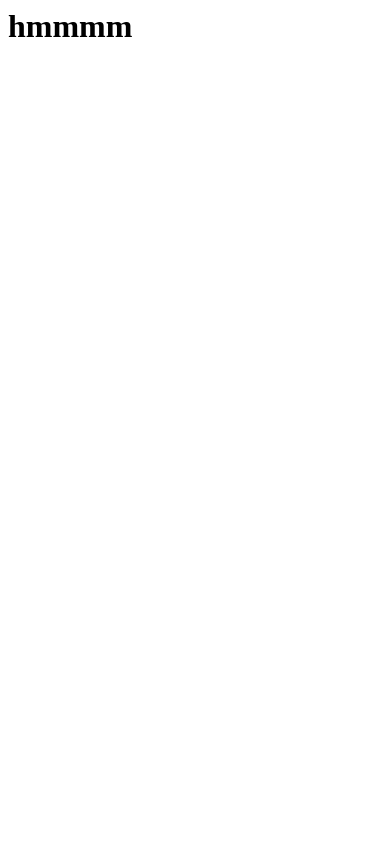
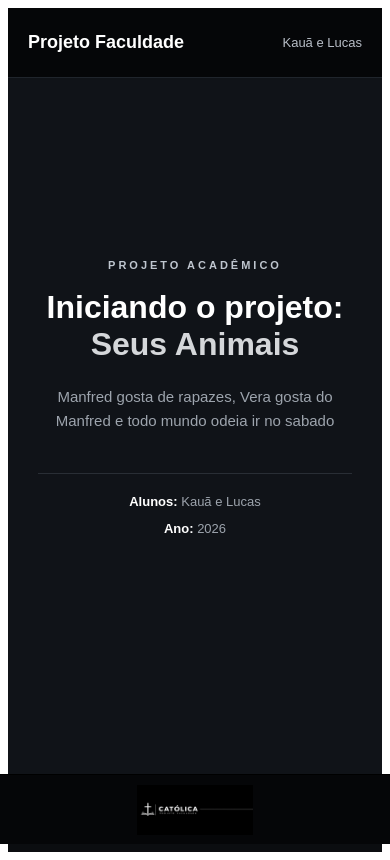
Before and after one commit to kauamdsouza/Project-College, an Angular app in the folder frontend/: page / in a window 390 px wide. Built offline with nearby package versions, Linux system fonts and the light colour scheme.

Commit message:
Capa feita

```diff
--- a/frontend/src/app/pages/home/home.css
+++ b/frontend/src/app/pages/home/home.css
@@ -1,97 +1,292 @@
-
 * {
   margin: 0;
   padding: 0;
   box-sizing: border-box;
 }
 
-:host {
-    display: block;
-    min-height: 100vh;
+html,
+body {
+  width: 100%;
+  min-height: 100%;
 }
 
-.header {
-    height: 70px;
+body {
+  font-family: Arial, Helvetica, sans-serif;
+
+  background: #0b0d10;
+  color: #ffffff;
+
+  min-height: 100vh;
+  overflow-x: hidden;
+}
+
+.cabecalho {
   width: 100%;
+  height: 90px;
 
-    background: #1f2937;
+  padding: 0 clamp(30px, 8vw, 130px);
 
   display: flex;
   align-items: center;
   justify-content: space-between;
 
-    padding: 0 50px;
+  background: #050608;
+
+  border-bottom: 1px solid #20252c;
 }
 
-.logo {
-    color: white;
-    font-size: 24px;
-    font-weight: bold;
+.cabecalho h1 {
+  color: #ffffff;
+
+  font-size: clamp(20px, 1.6vw, 25px);
+  font-weight: 600;
 }
 
-nav {
-    display: flex;
-    gap: 30px;
+.cabecalho p {
+  color: #b8bec7;
+
+  font-size: clamp(14px, 1vw, 16px);
 }
 
-nav a {
-    color: white;
-    text-decoration: none;
-    font-size: 16px;
+.capa {
+  width: 100%;
+  min-height: calc(100vh - 180px);
 
-    transition: 0.3s;
+  display: flex;
+  align-items: center;
+  justify-content: center;
+
+  background: #101318;
+
+  padding: 40px 20px;
+
+  padding-bottom: 120px;
 }
 
-nav a:hover {
-    color: #60a5fa;
+.conteudo {
+  width: min(900px, 85%);
+
+  text-align: center;
 }
 
-.home {
-    min-height: calc(100vh - 70px);
+.disciplina {
+  margin-bottom: 18px;
+
+  color: #bfc6cf;
+
+  font-size: clamp(11px, 0.9vw, 14px);
+  font-weight: bold;
+
+  letter-spacing: 3px;
+}
+
+.conteudo h2 {
+  margin-bottom: 22px;
+
+  color: #ffffff;
+
+  font-size: clamp(32px, 4vw, 50px);
+
+  font-weight: 600;
+
+  line-height: 1.15;
+}
+
+.conteudo h2 span {
+  color: #d5d7da;
+}
+
+.descricao {
+  width: min(650px, 100%);
+
+  margin: 0 auto 40px;
+
+  color: #9da4ad;
+
+  font-size: clamp(14px, 1.2vw, 18px);
+
+  line-height: 1.6;
+}
+
+.informacoes {
+  width: 100%;
 
   display: flex;
   justify-content: center;
   align-items: center;
 
-    background: #f4f6f8;
+  gap: clamp(25px, 5vw, 65px);
 
-    text-align: center;
+  padding-top: 25px;
+
+  border-top: 1px solid #292e35;
+}
+
+.informacoes p {
+  color: #9da4ad;
+
+  font-size: clamp(13px, 1vw, 15px);
+
+  white-space: nowrap;
+}
+
+.informacoes strong {
+  color: #ffffff;
+}
+
+.banner {
+  position: fixed;
+
+  left: 0;
+  bottom: 0;
+
+  width: 100%;
+  height: 90px;
+
+  display: flex;
+  align-items: center;
+  justify-content: center;
+
+  background: lab(1.63% 0.02 -0.85);
+
+  border-top: 1px solid #000000;
+
+  z-index: 1000;
+}
+
+.banner img {
+  width: 210px;
+  height: 65px;
+
+  display: block;
+
+  object-fit: contain;
+}
+
+@media (max-width: 800px) {
+
+  .cabecalho {
+    height: 75px;
+
+    padding: 0 25px;
+  }
+
+  .capa {
+    min-height: calc(100vh - 150px);
+
+    padding: 35px 20px;
+    padding-bottom: 110px;
   }
 
   .conteudo {
-    max-width: 700px;
+    width: 90%;
   }
 
-.conteudo h1 {
-    font-size: 48px;
-    color: #1f2937;
+  .informacoes {
+    gap: 25px;
+  }
+
+  .banner {
+    height: 75px;
+  }
+
+  .banner img {
+    width: 190px;
+    height: 55px;
+  }
+}
+
+@media (max-width: 600px) {
+
+  .cabecalho {
+    height: 70px;
+
+    padding: 0 20px;
+  }
+
+  .cabecalho h1 {
+    font-size: 18px;
+  }
+
+  .cabecalho p {
+    font-size: 13px;
+  }
+
+  .capa {
+    min-height: calc(100vh - 140px);
+
+    padding: 35px 20px;
+    padding-bottom: 100px;
+  }
+
+  .conteudo {
+    width: 94%;
+  }
+
+  .conteudo h2 {
+    font-size: 32px;
+  }
+
+  .descricao {
+    font-size: 15px;
+  }
+
+  .informacoes {
+    flex-direction: column;
+
+    gap: 12px;
+
+    padding-top: 20px;
+  }
+
+  .informacoes p {
+    white-space: normal;
+  }
+
+  .banner {
+    height: 70px;
+  }
+
+  .banner img {
+    width: 175px;
+    height: 50px;
+  }
+}
+
+@media (max-height: 700px) and (min-width: 601px) {
+
+  .cabecalho {
+    height: 70px;
+  }
+
+  .capa {
+    min-height: calc(100vh - 160px);
+
+    padding-top: 20px;
+    padding-bottom: 100px;
+  }
+
+  .disciplina {
+    margin-bottom: 10px;
+  }
+
+  .conteudo h2 {
+    margin-bottom: 12px;
+  }
+
+  .descricao {
     margin-bottom: 20px;
   }
 
-.conteudo p {
-    font-size: 20px;
-    color: #6b7280;
-    margin-bottom: 30px;
+  .informacoes {
+    padding-top: 15px;
   }
 
-button {
-    border: none;
-    background: #2563eb;
-    color: white;
-
-    padding: 14px 35px;
-
-    border-radius: 8px;
-
-    font-size: 16px;
-    font-weight: bold;
-
-    cursor: pointer;
-
-    transition: 0.3s;
+  .banner {
+    height: 80px;
   }
 
-button:hover {
-    background: #1d4ed8;
-    transform: translateY(-2px);
+  .banner img {
+    height: 55px;
   }
+}
--- a/frontend/src/app/pages/home/home.html
+++ b/frontend/src/app/pages/home/home.html
@@ -1,14 +1,68 @@
 <!DOCTYPE html>
-<html lang="en">
+<html lang="pt-BR">
 
 <head>
   <meta charset="UTF-8">
   <meta name="viewport" content="width=device-width, initial-scale=1.0">
-  <title>Document</title>
+
+  <title>Projeto Faculdade</title>
+
+  <link rel="stylesheet" href="home.css">
 </head>
 
 <body>
-  <h1>hmmmm</h1>
+
+  <header class="cabecalho">
+
+    <h1>Projeto Faculdade</h1>
+
+    <p>Kauã e Lucas</p>
+
+  </header>
+
+
+  <main class="capa">
+
+    <section class="conteudo">
+
+      <p class="disciplina">
+        PROJETO ACADÊMICO
+      </p>
+
+      <h2>
+        Iniciando o projeto:
+        <span>Seus Animais</span>
+      </h2>
+
+      <p class="descricao">
+        Manfred gosta de rapazes, Vera gosta do Manfred e todo mundo odeia ir no sabado
+      </p>
+
+
+      <div class="informacoes">
+
+        <p>
+          <strong>Alunos:</strong>
+          Kauã e Lucas
+        </p>
+
+        <p>
+          <strong>Ano:</strong>
+          2026
+        </p>
+
+      </div>
+
+    </section>
+
+  </main>
+
+
+  <footer class="banner">
+
+    <img src="/imagens/catolica_banner_opcao_2.png" alt="Católica">
+
+  </footer>
 
 </body>
 
```
Also changed, not shown: frontend/public/imagens/catolica_banner_opcao_2.png (added). Lines whose indentation alone changed are shown as unchanged.
